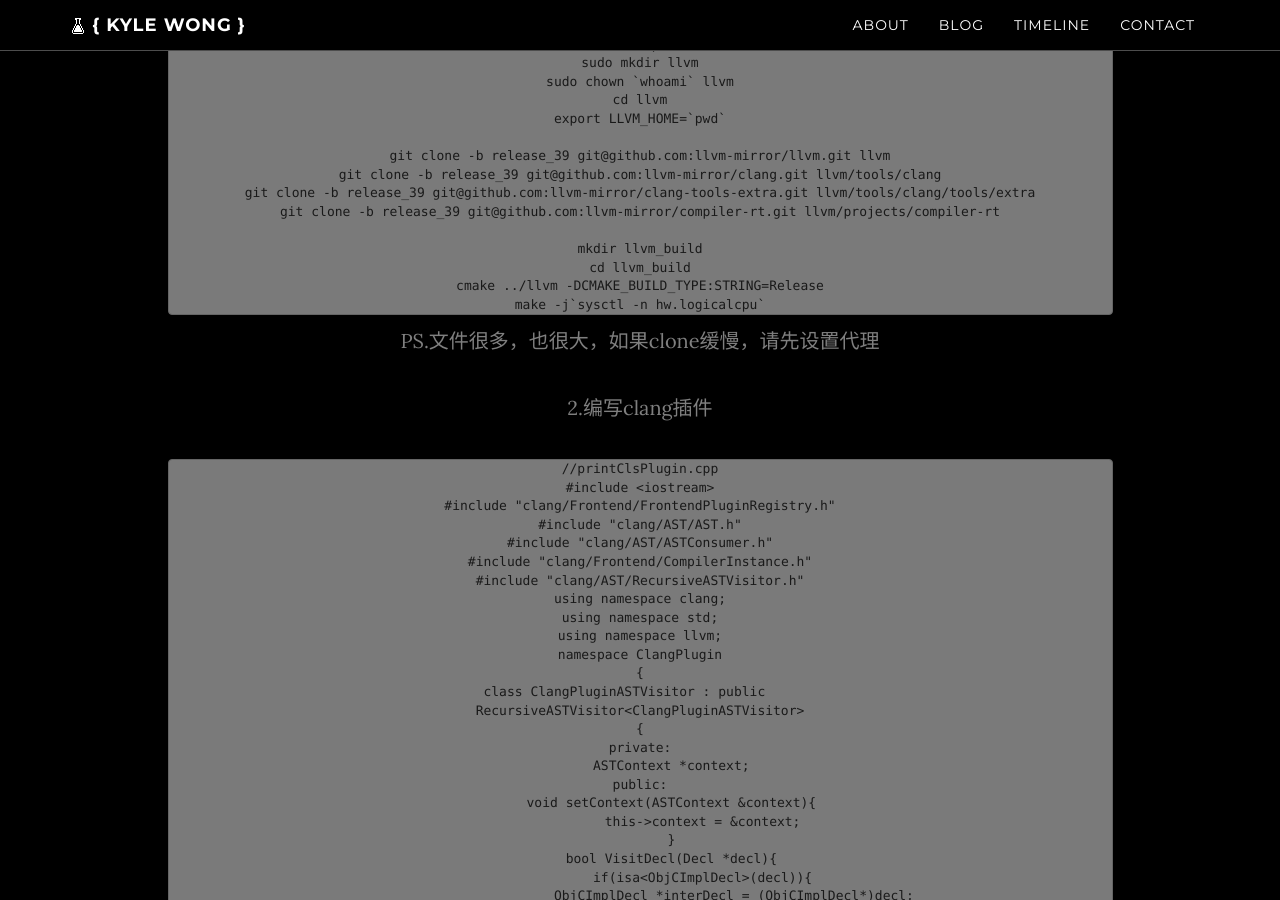
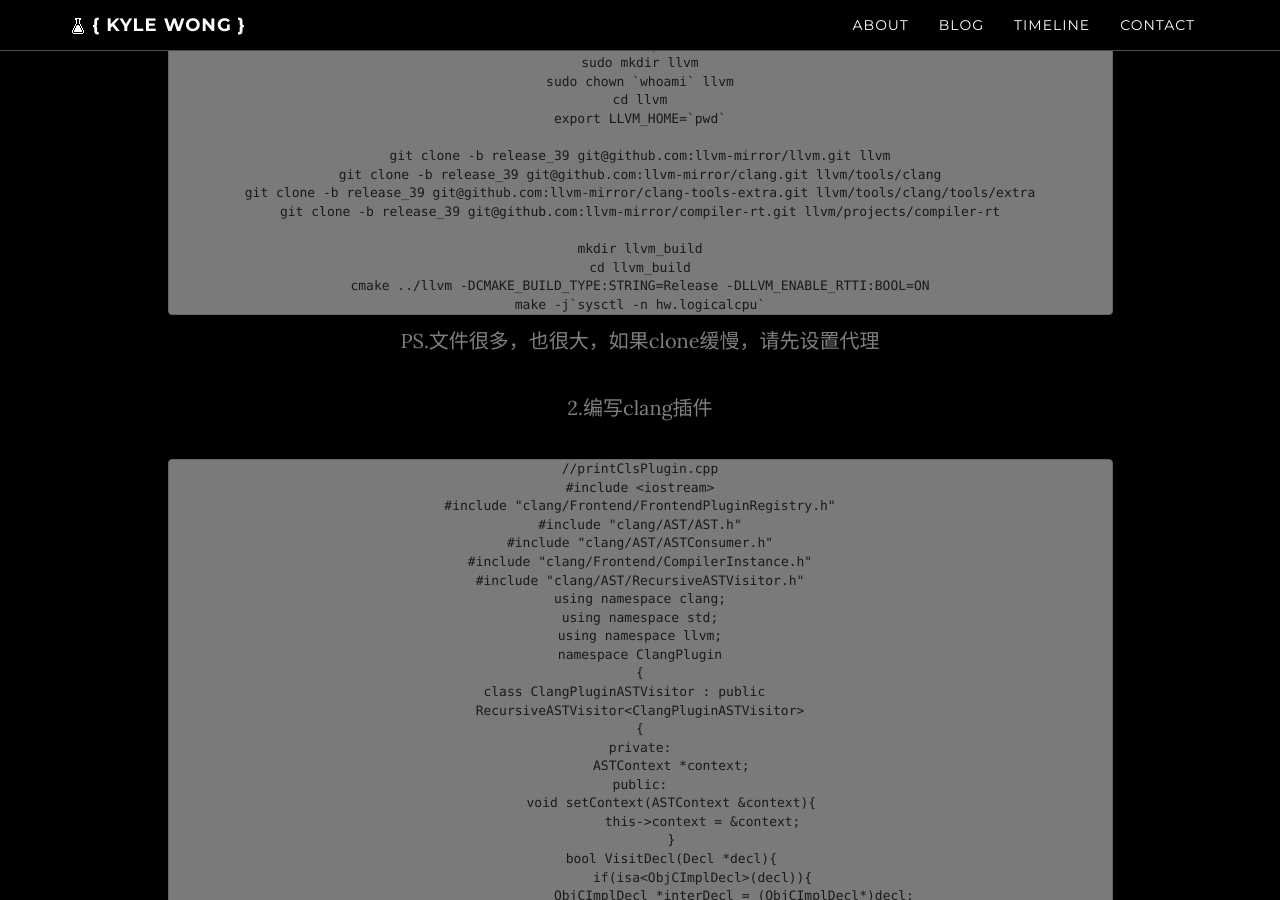
Before and after one commit to kangwang1988/kangwang1988.github.io, a Jekyll site: the page built from _posts/2016-10-31-write-your-first-clang-plugin.md, in a window 1280 px wide and 900 px high, scrolled down 2065 px. Built offline with Jekyll 4.4.1, drawn with Linux system fonts in a browser that asks for light colours; nearby versions of some CDN libraries; comment, search, counter and statistics services are not loaded; a style sheet for code colours, icons or effects is not loaded.

Commit message:
update tutorials for clang plugin build and usage

```diff
--- a/_posts/2016-10-31-write-your-first-clang-plugin.md
+++ b/_posts/2016-10-31-write-your-first-clang-plugin.md
@@ -90,7 +90,7 @@ tags: [ 'clang' ]
 
 	mkdir llvm_build
 	cd llvm_build
-	cmake ../llvm -DCMAKE_BUILD_TYPE:STRING=Release
+	cmake ../llvm -DCMAKE_BUILD_TYPE:STRING=Release -DLLVM_ENABLE_RTTI:BOOL=ON
 	make -j`sysctl -n hw.logicalcpu`
 
 
```
